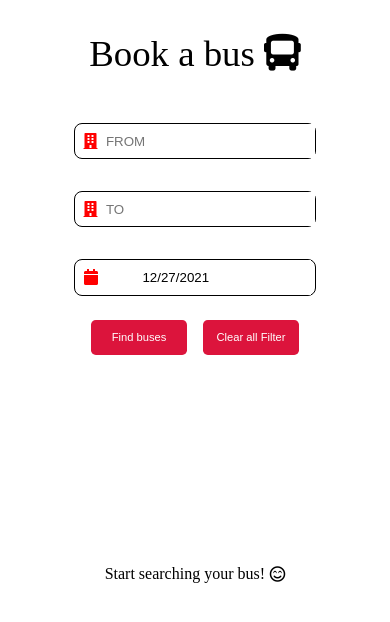
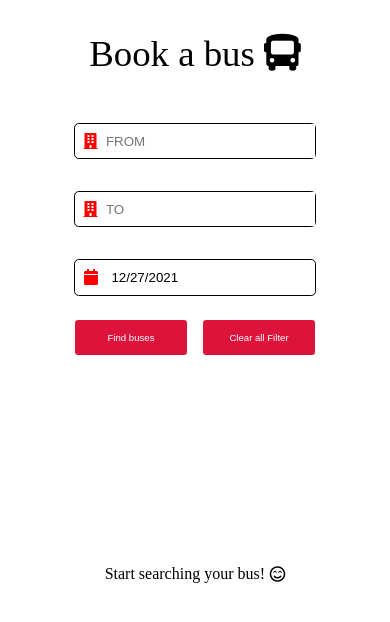
Before and after one commit to shreeshasr/book-a-bus, a React (Create React App) app: page /home in a window 390 px wide. Shown: the top 622 px of the page. Built offline with nearby package versions, Linux system fonts and the light colour scheme.

Commit message:
FIXED: border-radius

```diff
--- a/src/Redux/BusSlice.js
+++ b/src/Redux/BusSlice.js
@@ -65,7 +65,7 @@ const initialState = {
             restStops: 3,
             discountPrice: 690,
             totalSeats: 40,
-            availableSeats: 0,
+            availableSeats: 30,
             coronaSaftey: true,
             ac: true,
             sleeper: false,
--- a/src/Search/Search.jsx
+++ b/src/Search/Search.jsx
@@ -47,14 +47,14 @@ function Search() {
         <div className='search'>
             <div className="searchBox">
                 <i className="fa fa-building"></i>
-                <input type="text" className='searchInput' placeholder='FROM' value={selectedFromPlace} onChange={ (e) => { setSelectedFromPlace(e.target.value) }} onClick={ () => { setShowFromDropdown(true) }}></input>
+                <input type="text" className='searchInput' placeholder='FROM' value={selectedFromPlace} onChange={ (e) => { setSelectedFromPlace(e.target.value) }} onClick={ () => { setShowFromDropdown(true); setShowToDropdown(false) }}></input>
                 {
                     showFromDropdown ? (
                         <div id="myDropdown" className="from-dropdown-content">
                             <ul>
                                 {
                                 options.map((option) => (
-                                    <li onClick={ () => { setSelectedFromPlace(option.value); setShowFromDropdown(false) }} className={(option.value === selectedToPlace) ? "disabled" : ""}> {option.label}</li>))
+                                    <li onClick={ () => { setSelectedFromPlace(option.value); setShowFromDropdown(false)}} className={(option.value === selectedToPlace) ? "disabled" : ""}> {option.label}</li>))
                                 }
                             </ul>
                         </div>) : ""
@@ -62,7 +62,7 @@ function Search() {
             </div>
             <div className="searchBox">
                 <i className="fa fa-building"></i>
-                <input type="text" className='searchInput' placeholder='TO' value={selectedToPlace} onChange={ (e) => { setSelectedToPlace(e.target.value) }} onClick={ () => { setShowToDropdown(true); }}></input>
+                <input type="text" className='searchInput' placeholder='TO' value={selectedToPlace} onChange={ (e) => { setSelectedToPlace(e.target.value) }} onClick={ () => { setShowToDropdown(true); setShowFromDropdown(false) }}></input>
                 {
                     showToDropdown ? (
                         <div id="myDropdown" className="to-dropdown-content">
--- a/src/Search/Search.scss
+++ b/src/Search/Search.scss
@@ -113,36 +113,22 @@ $margin: 1rem;
 
 @media screen and (max-width: 600px) {
   .search{
-    display: flex;
     flex-direction: column;
-    box-sizing: border-box;
-    align-items: center;
-    justify-content: flex-start;
-    text-align: center;
   }
   .searchBox{
     width:15rem;
-    border: $border;
-    display: flex;
-    align-items: center;
-    justify-content: space-between;
-    border-radius: 0.5rem;
+    margin: 1rem;
+    border-radius: 0.3rem;
   }
   .searchBox i{
     width: 2rem;
-    font-size: 1rem;
-    text-align: center;
-    color: red;
-    position: relative;
-    display: inline-block;
 
 }
   .searchbutton{
-    width: 6rem;
-    background: crimson;
-    font-size: 0.7rem;
+    width: 7rem;
+    font-size: 0.6rem;
     margin: 0.5rem;
-    border-radius: 0.3rem;
+    border-radius: 0.2rem;
     padding: 0.5rem;
   }
 
@@ -151,36 +137,21 @@ $margin: 1rem;
   }
 
   .from-dropdown-content {
-    display:block;
-    position: absolute;
     top: 10rem;
     width: 15rem;
-    background-color: #f1f1f1;
     max-height: 9rem;
-    overflow: scroll;
-    box-shadow: 0px 8px 16px 0px rgba(0,0,0,0.2);
-    z-index: 1;
+
   }
 
   .to-dropdown-content {
-    display:block;
-    position: absolute;
     top: 14.5rem;
-    z-index: 9999;
     width: 15rem;
-    background-color: #f1f1f1;
     max-height: 9rem;
-    overflow: scroll;
-    box-shadow: 0px 8px 16px 0px rgba(0,0,0,0.2);
-    z-index: 1;
   }
 
   /* Links inside the dropdown */
   .dropdown-content li {
-    color: black;
     padding: 12px 16px;
-    text-decoration: none;
-    display: block;
   }
 
 }
```
